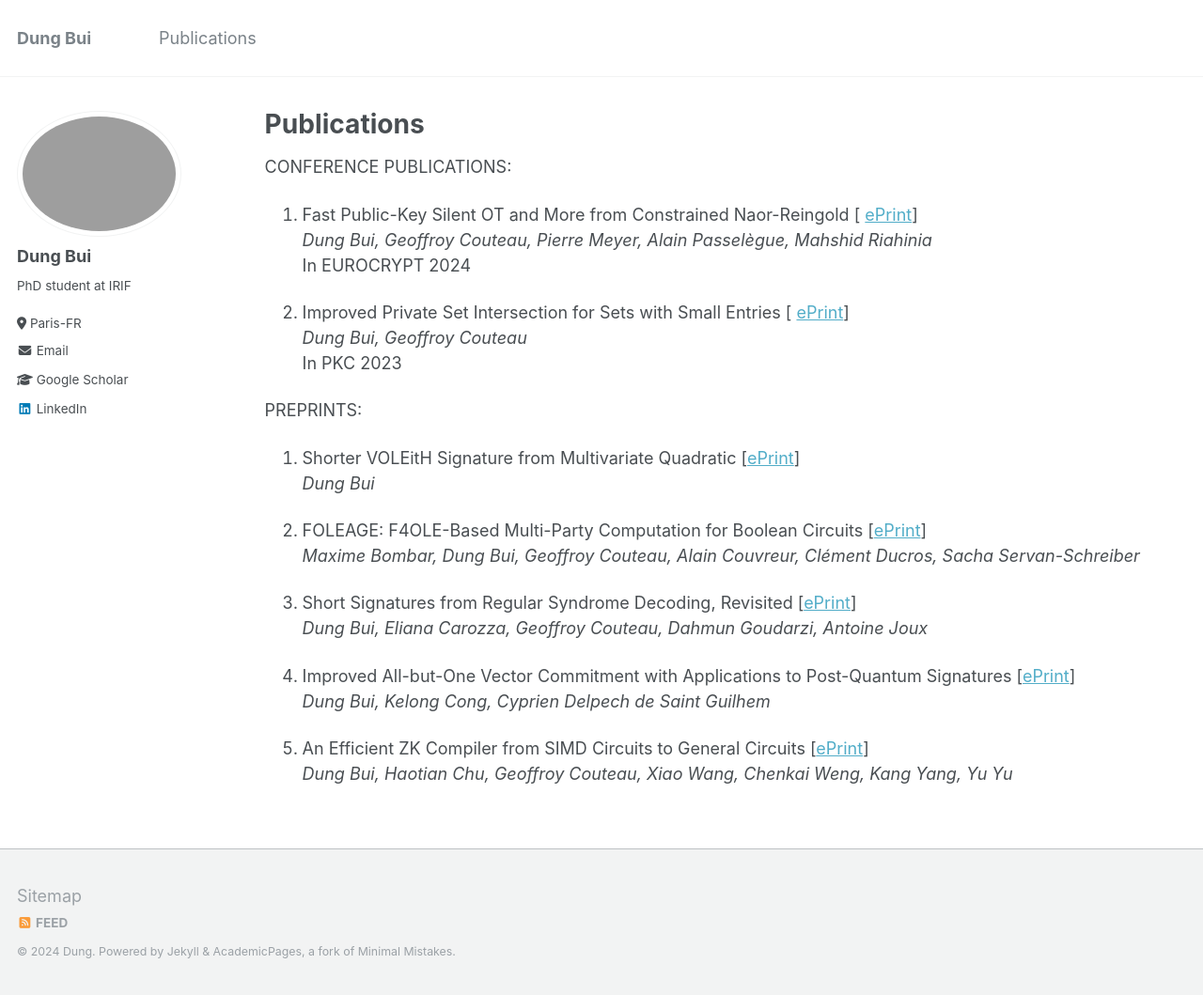
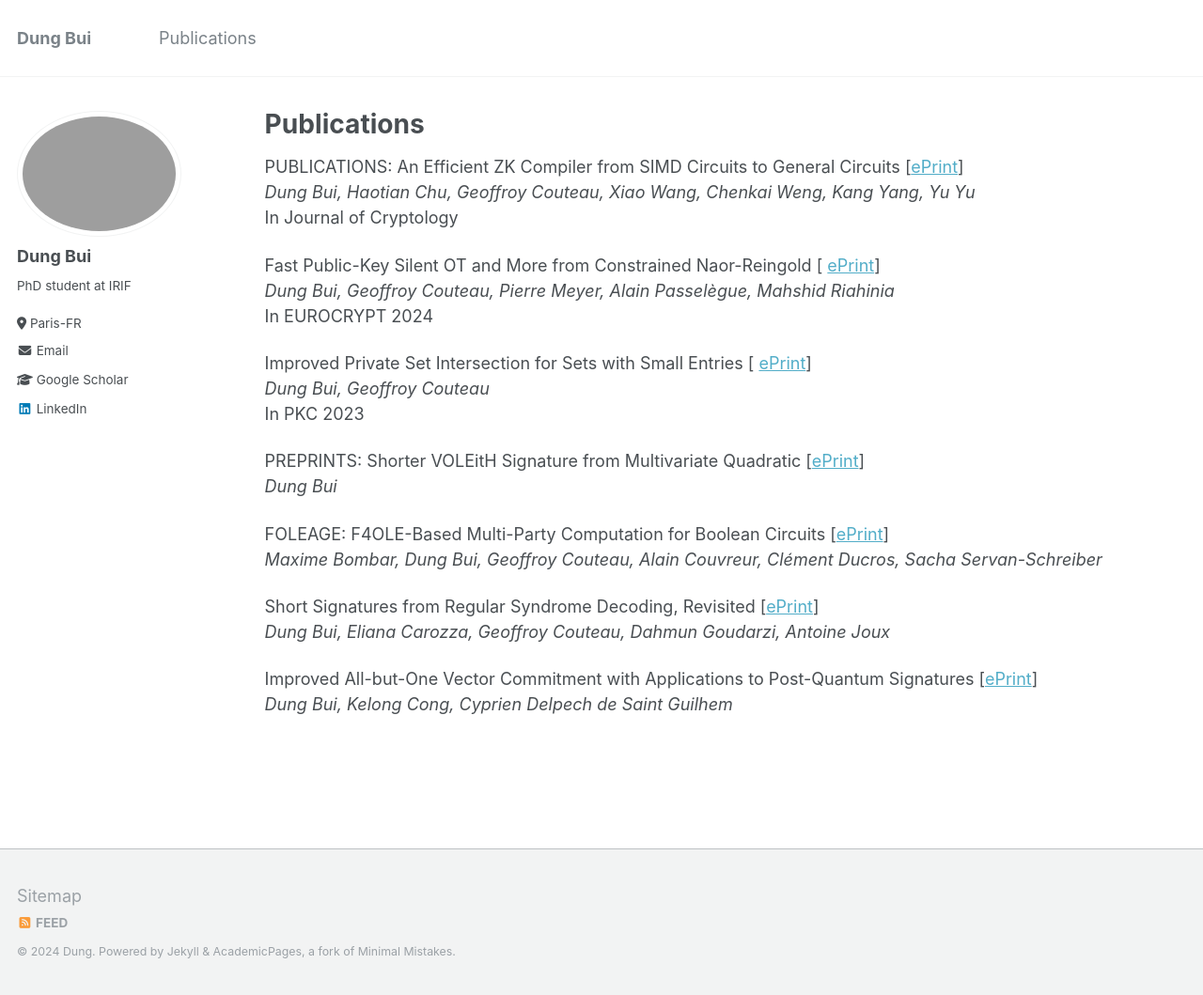
Before and after one commit to dungbui15/dungbui15.github.io, a Jekyll site: the page built from _pages/publications.md, in a window 1280 px wide and 1059 px high. Shown: the whole window at 94% size. Built offline with Jekyll 4.4.1, drawn with Linux system fonts in a browser that asks for light colours.

Commit message:
Update publications.md

```diff
--- a/_pages/publications.md
+++ b/_pages/publications.md
@@ -7,28 +7,28 @@ author_profile: true
 tags: test
 categories: TestCategories
 ---
-CONFERENCE PUBLICATIONS:
+PUBLICATIONS:
+An Efficient ZK Compiler from SIMD Circuits to General Circuits [[ePrint](https://eprint.iacr.org/2023/1610)]
+<br> *Dung Bui, Haotian Chu, Geoffroy Couteau, Xiao Wang, Chenkai Weng, Kang Yang, Yu Yu*
+<br> In Journal of Cryptology
 
-1. Fast Public-Key Silent OT and More from Constrained Naor-Reingold [ [ePrint](https://eprint.iacr.org/2024/178)]
+Fast Public-Key Silent OT and More from Constrained Naor-Reingold [ [ePrint](https://eprint.iacr.org/2024/178)]
    <br> *Dung Bui, Geoffroy Couteau, Pierre Meyer, Alain Passelègue, Mahshid Riahinia*
    <br> In EUROCRYPT 2024
 
-2. Improved Private Set Intersection for Sets with Small Entries [ [ePrint](https://eprint.iacr.org/2022/334)]
+Improved Private Set Intersection for Sets with Small Entries [ [ePrint](https://eprint.iacr.org/2022/334)]
    <br> *Dung Bui, Geoffroy Couteau*
    <br> In PKC 2023
 
 PREPRINTS:
-1. Shorter VOLEitH Signature from Multivariate Quadratic [[ePrint](https://eprint.iacr.org/2024/465)]
+Shorter VOLEitH Signature from Multivariate Quadratic [[ePrint](https://eprint.iacr.org/2024/465)]
    <br> *Dung Bui*
 
-2. FOLEAGE: F4OLE-Based Multi-Party Computation for Boolean Circuits [[ePrint](https://eprint.iacr.org/2024/429)]
+FOLEAGE: F4OLE-Based Multi-Party Computation for Boolean Circuits [[ePrint](https://eprint.iacr.org/2024/429)]
    <br> *Maxime Bombar, Dung Bui, Geoffroy Couteau, Alain Couvreur, Clément Ducros, Sacha Servan-Schreiber*
 
-3. Short Signatures from Regular Syndrome Decoding, Revisited [[ePrint](https://eprint.iacr.org/2024/252)]
+Short Signatures from Regular Syndrome Decoding, Revisited [[ePrint](https://eprint.iacr.org/2024/252)]
     <br> *Dung Bui, Eliana Carozza, Geoffroy Couteau, Dahmun Goudarzi, Antoine Joux*
 
-4. Improved All-but-One Vector Commitment with Applications to Post-Quantum Signatures [[ePrint](https://eprint.iacr.org/2024/097)]
+Improved All-but-One Vector Commitment with Applications to Post-Quantum Signatures [[ePrint](https://eprint.iacr.org/2024/097)]
   <br> *Dung Bui, Kelong Cong, Cyprien Delpech de Saint Guilhem*
-
-5. An Efficient ZK Compiler from SIMD Circuits to General Circuits [[ePrint](https://eprint.iacr.org/2023/1610)]
-<br> *Dung Bui, Haotian Chu, Geoffroy Couteau, Xiao Wang, Chenkai Weng, Kang Yang, Yu Yu*
```
